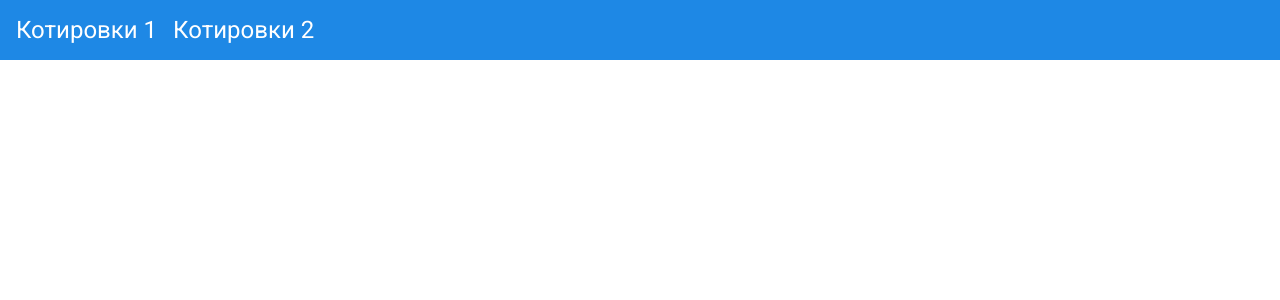
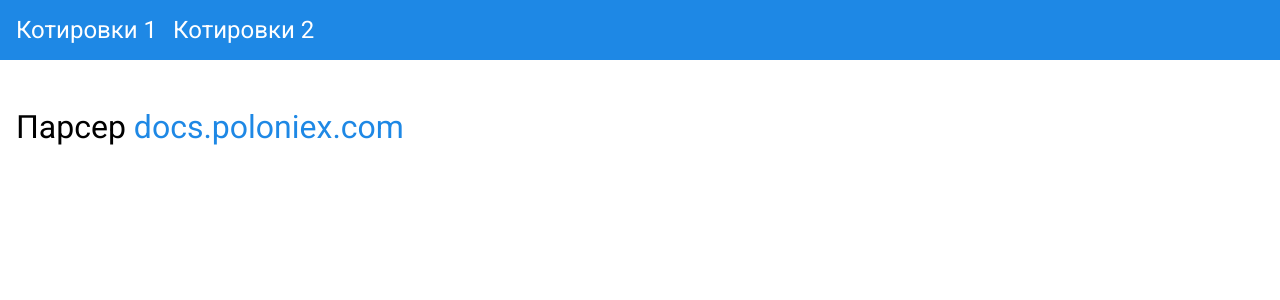
Before and after one commit to webdevkirill/poloniex-parcer-react, a React (Create React App) app: page / in a window 1280 px wide. Shown: the top 300 px of the page. Built offline with nearby package versions, Linux system fonts and the light colour scheme.

Commit message:
add header to homepage

```diff
--- /dev/null
+++ b/src/pages/HomePage/HomePage.module.scss
@@ -0,0 +1,18 @@
+.homepage {
+  padding: 1rem;
+  &__header {
+    font-size: 2rem;
+    color: black;
+  }
+  &__link {
+    text-decoration: none;
+    color: #1e88e5;
+    transition: color 0.1s ease-in-out;
+    &:visited {
+      color: #1e88e5;
+    }
+    &:hover {
+      color: #6ab7ff;
+    }
+  }
+}
--- a/src/pages/HomePage/HomePage.tsx
+++ b/src/pages/HomePage/HomePage.tsx
@@ -1,5 +1,6 @@
 import React from "react";
 import Sidebar from "../../components/Sidebar/Sidebar";
+import styles from "./HomePage.module.scss";
 
 const homePageLinks = {
   "/quotes/1": "Котировки 1",
@@ -10,6 +11,19 @@ export default function HomePage() {
   return (
     <div>
       <Sidebar links={homePageLinks} />
+      <div className={styles.homepage}>
+        <p className={styles.homepage__header}>
+          Парсер{" "}
+          <a
+            href="https://docs.poloniex.com/#introduction"
+            target="_blank"
+            rel="noreferrer"
+            className={styles.homepage__link}
+          >
+            docs.poloniex.com
+          </a>
+        </p>
+      </div>
     </div>
   );
 }
--- a/src/pages/QuotesPage/QuoteModalInfo/QuoteModalInfo.tsx
+++ b/src/pages/QuotesPage/QuoteModalInfo/QuoteModalInfo.tsx
@@ -7,7 +7,6 @@ export interface QuoteModalInfoI {
 }
 
 export default function QuoteModalInfo({ data }: QuoteModalInfoI) {
-  console.log(data);
   return (
     <div className={styles["quote-modal"]}>
       {Object.keys(data).map(
```
